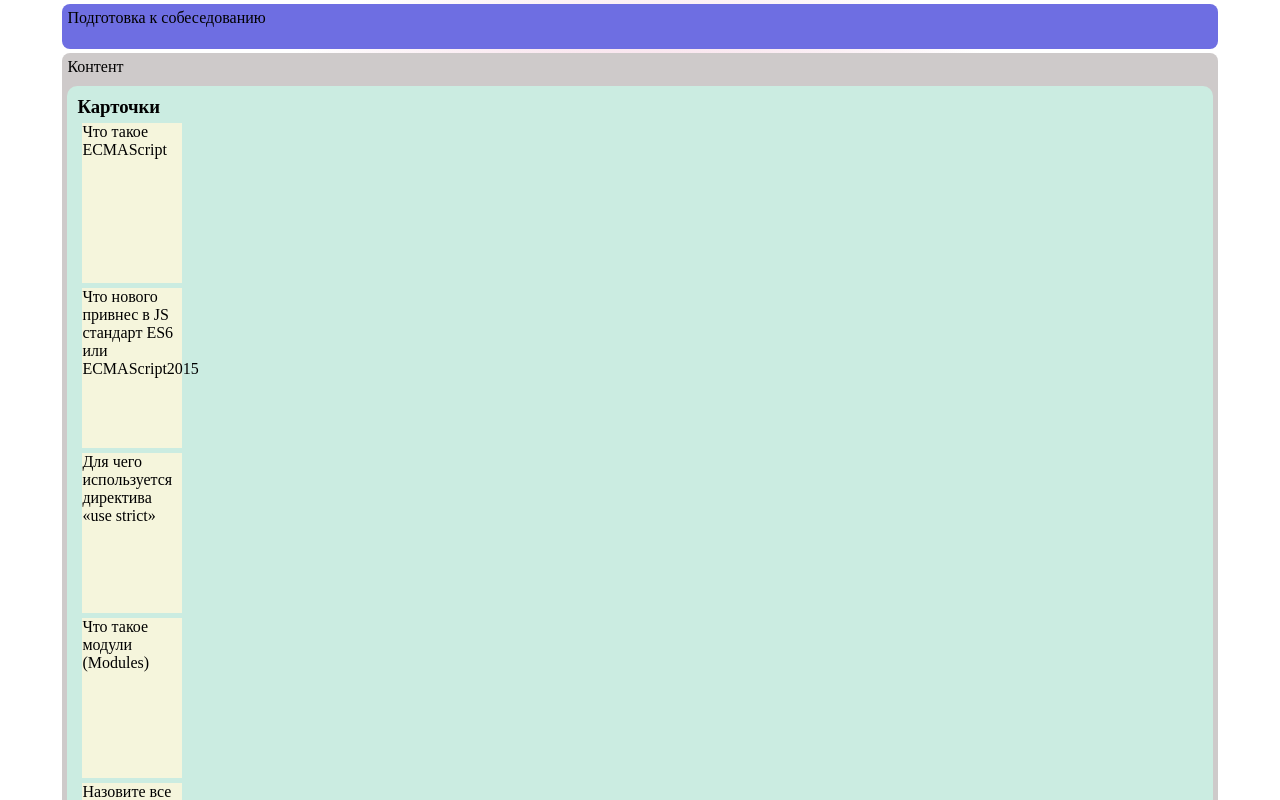
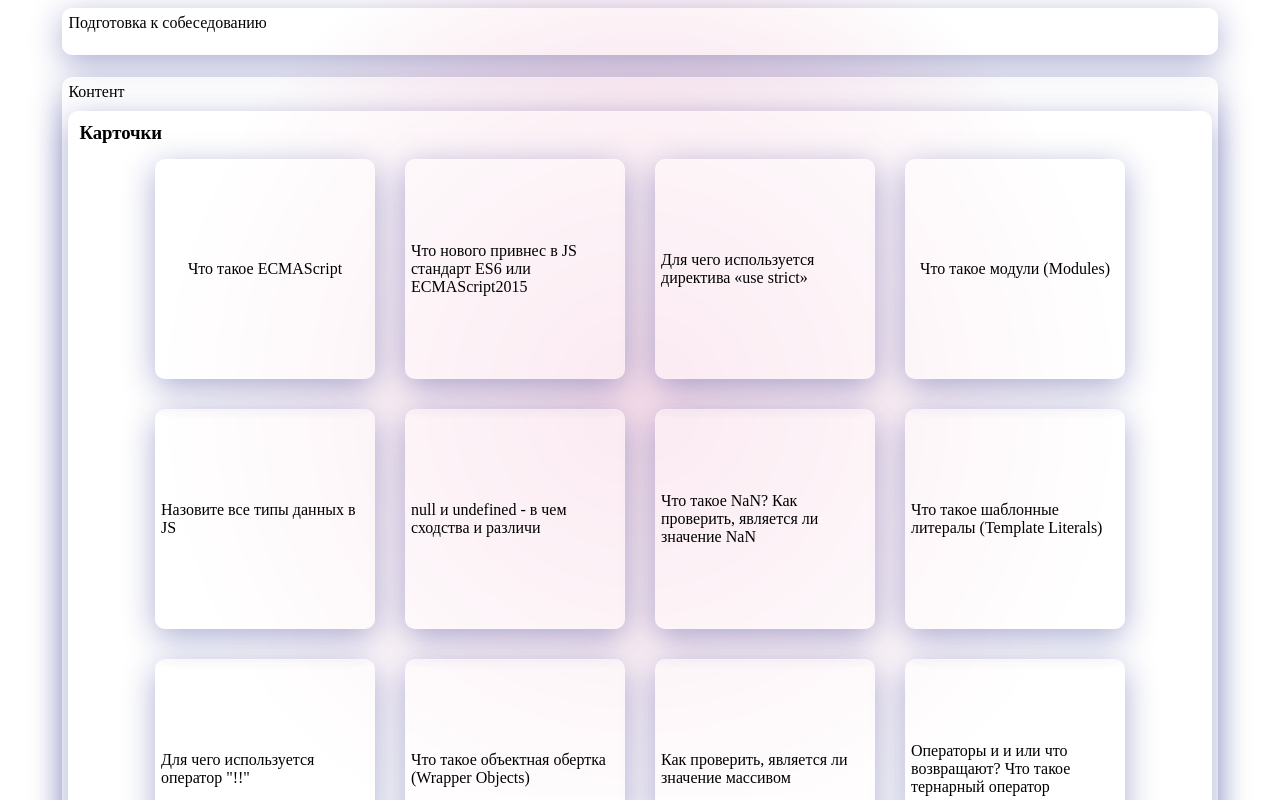
Before and after one commit to Tamerly/interview-questions, a React (Create React App) app: page / in a window 1280 px wide. Shown: the top 800 px of the page. Built offline with nearby package versions, Linux system fonts and the light colour scheme.

Commit message:
cardElement styling

```diff
--- a/src/App.css
+++ b/src/App.css
@@ -19,8 +19,8 @@
 .app-header {
     width: 95%;
     height: 5%;
-    margin-top: 4px;
-    margin-bottom: 4px;
+    margin-top: 8px;
+    margin-bottom: 24px;
 }
 
 .app-body {
@@ -33,13 +33,7 @@
 
 }
 
-.app-body-navbar {
-
-    flex-grow: 1;
-    margin-right: 5px;
-}
 
 .app-body-content {
-    flex-grow: 6;
-
+    flex-grow: 1;
 }
--- a/src/components/Content/Cards/CardElement/CardElement.module.css
+++ b/src/components/Content/Cards/CardElement/CardElement.module.css
@@ -1,9 +1,19 @@
 .card_element {
     display: flex;
     flex-direction: row;
-    margin: 5px;
-    background-color: beige;
+    margin: 15px;
+    padding: 5px;
+    align-items: center;
+    justify-content: center;
 
-    width: 100px;
-    height: 10rem;
+
+    background: rgba(255, 255, 255, 0.2);
+    box-shadow: 0 8px 32px 0 rgba(31, 38, 135, 0.37);
+    backdrop-filter: blur(0px);
+    -webkit-backdrop-filter: blur(0px);
+    border-radius: 10px;
+    border: 1px solid rgba(255, 255, 255, 0.18);
+
+    width: 13em;
+    height: 13rem;
 }
--- a/src/components/Content/Cards/Cards.module.css
+++ b/src/components/Content/Cards/Cards.module.css
@@ -5,5 +5,17 @@
     margin-top: 10px;
     padding: 10px;
     border-radius: 10px;
-    background-color: rgb(203, 236, 225);
+    background: rgba(255, 255, 255, 0.2);
+    box-shadow: 0 8px 32px 0 rgba(31, 38, 135, 0.37);
+    backdrop-filter: blur(0px);
+    -webkit-backdrop-filter: blur(0px);
+    border-radius: 10px;
+    border: 1px solid rgba(255, 255, 255, 0.18);
 }
+
+.card_elements {
+    display: flex;
+    flex-direction: row;
+    flex-wrap: wrap;
+    justify-content: center;
+}
--- a/src/components/Content/Content.module.css
+++ b/src/components/Content/Content.module.css
@@ -1,6 +1,12 @@
 .content {
-    height: 95vh;
-    background-color: rgb(206, 202, 202);
+    height: auto;
     padding: 5px;
     border-radius: 8px;
+
+    background: rgba(255, 255, 255, 0.3);
+    box-shadow: 0 8px 32px 0 rgba(31, 38, 135, 0.37);
+    backdrop-filter: blur(4px);
+    -webkit-backdrop-filter: blur(4px);
+    border-radius: 10px;
+    border: 1px solid rgba(255, 255, 255, 0.18);
 }
--- a/src/components/Header/Header.module.css
+++ b/src/components/Header/Header.module.css
@@ -3,5 +3,10 @@
     border-radius: 8px;
     padding-top: 5px;
     padding-left: 5px;
-    background-color: rgb(110, 110, 226);
+    background: rgba(255, 255, 255, 0.3);
+    box-shadow: 0 8px 32px 0 rgba(31, 38, 135, 0.37);
+    backdrop-filter: blur(4px);
+    -webkit-backdrop-filter: blur(4px);
+    border-radius: 10px;
+    border: 1px solid rgba(255, 255, 255, 0.18);
 }
--- a/src/redux/state.js
+++ b/src/redux/state.js
@@ -6,53 +6,53 @@ let store = {
                 { 'id': 2, 'question': 'Что нового привнес в JS стандарт ES6 или ECMAScript2015', 'image': '' },
                 { 'id': 3, 'question': 'Для чего используется директива «use strict»', 'image': '' },
                 { 'id': 4, 'question': 'Что такое модули (Modules)', 'image': '' },
-                { 'id': 5, 'question': 'Назовите все типы данных в J', 'image': '' },
+                { 'id': 5, 'question': 'Назовите все типы данных в JS', 'image': '' },
                 { 'id': 6, 'question': 'null и undefined - в чем сходства и различи', 'image': '' },
                 { 'id': 7, 'question': 'Что такое NaN? Как проверить, является ли значение NaN', 'image': '' },
                 { 'id': 8, 'question': 'Что такое шаблонные литералы (Template Literals)', 'image': '' },
                 { 'id': 9, 'question': 'Для чего используется оператор "!!"', 'image': '' },
-                { 'id': 10, 'question': ' Что такое объектная обертка (Wrapper Objects)', 'image': '' },
-                { 'id': 11, 'question': ' Как проверить, является ли значение массивом', 'image': '' },
-                { 'id': 12, 'question': ' Операторы и и или что возвращают? Что такое тернарный оператор', 'image': '' },
-                { 'id': 13, 'question': ' Операторы == и ==', 'image': '' },
-                { 'id': 14, 'question': ' В чем разница между явным и неявным преобразованием или приведением к типу (Implicit and Explicit Coercion)', 'image': '' },
-                { 'id': 15, 'question': ' Почему результатом сравнения двух похожих объектов является false', 'image': '' },
-                { 'id': 16, 'question': ' Почему typeof null возвращает object? Как проверить, является ли значение null', 'image': '' },
-                { 'id': 17, 'question': ' Как записать несколько выражений в одну строку', 'image': '' },
-                { 'id': 18, 'question': ' Что такое DOM', 'image': '' },
-                { 'id': 19, 'question': ' Распространение события (event propagation', 'image': '' },
-                { 'id': 20, 'question': ' event.preventDefault и event.stopPropagatio', 'image': '' },
-                { 'id': 21, 'question': ' event.target и event.currentTarge', 'image': '' },
-                { 'id': 22, 'question': ' Что такое область видимости (Scope)', 'image': '' },
-                { 'id': 23, 'question': ' Что такое поднятие (Hoisting)', 'image': '' },
-                { 'id': 24, 'question': ' Что такое замыкание (Closures)', 'image': '' },
-                { 'id': 25, 'question': ' В чем разница между ключевыми словами «var», «let» и «const»', 'image': '' },
-                { 'id': 26, 'question': ' В чем разница между обычной функцией и функциональным выражением', 'image': '' },
-                { 'id': 27, 'question': ' Почему функции в JS называют объектами первого класса (First-class Objects)', 'image': '' },
-                { 'id': 28, 'question': ' Что такое стрелочные функции (Arrow Functions)', 'image': '' },
-                { 'id': 29, 'question': ' Что такое функции высшего порядка (Higher Order Functions)', 'image': '' },
-                { 'id': 30, 'question': ' Что такое функция обратного вызова (Callback Function)', 'image': '' },
-                { 'id': 31, 'question': ' Что такое IIFE', 'image': '' },
-                { 'id': 32, 'question': ' Что такое объект arguments', 'image': '' },
-                { 'id': 33, 'question': ' Как в JS вызвать функцию? (все способы', 'image': '' },
-                { 'id': 34, 'question': ' Что такое запоминание или мемоизация (Memoization)', 'image': '' },
-                { 'id': 35, 'question': ' Как в JS создать объект? (все способы', 'image': '' },
-                { 'id': 36, 'question': ' Как определить наличие свойства в объекте? (все способы', 'image': '' },
-                { 'id': 37, 'question': ' Что такое деструктуризация объекта (Object Destructuring)', 'image': '' },
-                { 'id': 38, 'question': ' В чем разница между spread-оператором и rest-оператором', 'image': '' },
-                { 'id': 39, 'question': ' Как склонировать объект? (все способы', 'image': '' },
-                { 'id': 40, 'question': ' Что такое объект Set', 'image': '' },
-                { 'id': 41, 'question': ' Что такое прототип объекта', 'image': '' },
-                { 'id': 42, 'question': ' Как создать объект, не имеющий прототипа', 'image': '' },
-                { 'id': 43, 'question': ' Какое значение имеет this', 'image': '' },
-                { 'id': 44, 'question': ' call, apply, bin', 'image': '' },
-                { 'id': 45, 'question': ' Что такое классы (Classes)', 'image': '' },
-                { 'id': 46, 'question': ' Для чего используется ключевое слово «new»', 'image': '' },
-                { 'id': 47, 'question': ' Что такое AJAX', 'image': '' },
-                { 'id': 48, 'question': ' Что такое цикл событий event loop, и как он работает', 'image': '' },
-                { 'id': 49, 'question': ' Что такое промис', 'image': '' },
-                { 'id': 50, 'question': ' Что такое async/await? Как отловить ошибки', 'image': '' },
-                { 'id': 51, 'question': ' С помощью каких методов можно осуществить сразу несколько одновременных запросов на сервер? В чем их отличи', 'image': '' }]
+                { 'id': 10, 'question': 'Что такое объектная обертка (Wrapper Objects)', 'image': '' },
+                { 'id': 11, 'question': 'Как проверить, является ли значение массивом', 'image': '' },
+                { 'id': 12, 'question': 'Операторы и и или что возвращают? Что такое тернарный оператор', 'image': '' },
+                { 'id': 13, 'question': 'Операторы == и ===', 'image': '' },
+                { 'id': 14, 'question': 'В чем разница между явным и неявным преобразованием или приведением к типу (Implicit and Explicit Coercion)', 'image': '' },
+                { 'id': 15, 'question': 'Почему результатом сравнения двух похожих объектов является false', 'image': '' },
+                { 'id': 16, 'question': 'Почему typeof null возвращает object? Как проверить, является ли значение null', 'image': '' },
+                { 'id': 17, 'question': 'Как записать несколько выражений в одну строку', 'image': '' },
+                { 'id': 18, 'question': 'Что такое DOM', 'image': '' },
+                { 'id': 19, 'question': 'Распространение события (event propagation', 'image': '' },
+                { 'id': 20, 'question': 'event.preventDefault и event.stopPropagatio', 'image': '' },
+                { 'id': 21, 'question': 'event.target и event.currentTarge', 'image': '' },
+                { 'id': 22, 'question': 'Что такое область видимости (Scope)', 'image': '' },
+                { 'id': 23, 'question': 'Что такое поднятие (Hoisting)', 'image': '' },
+                { 'id': 24, 'question': 'Что такое замыкание (Closures)', 'image': '' },
+                { 'id': 25, 'question': 'В чем разница между ключевыми словами «var», «let» и «const»', 'image': '' },
+                { 'id': 26, 'question': 'В чем разница между обычной функцией и функциональным выражением', 'image': '' },
+                { 'id': 27, 'question': 'Почему функции в JS называют объектами первого класса (First-class Objects)', 'image': '' },
+                { 'id': 28, 'question': 'Что такое стрелочные функции (Arrow Functions)', 'image': '' },
+                { 'id': 29, 'question': 'Что такое функции высшего порядка (Higher Order Functions)', 'image': '' },
+                { 'id': 30, 'question': 'Что такое функция обратного вызова (Callback Function)', 'image': '' },
+                { 'id': 31, 'question': 'Что такое IIFE', 'image': '' },
+                { 'id': 32, 'question': 'Что такое объект arguments', 'image': '' },
+                { 'id': 33, 'question': 'Как в JS вызвать функцию? (все способы', 'image': '' },
+                { 'id': 34, 'question': 'Что такое запоминание или мемоизация (Memoization)', 'image': '' },
+                { 'id': 35, 'question': 'Как в JS создать объект? (все способы', 'image': '' },
+                { 'id': 36, 'question': 'Как определить наличие свойства в объекте? (все способы', 'image': '' },
+                { 'id': 37, 'question': 'Что такое деструктуризация объекта (Object Destructuring)', 'image': '' },
+                { 'id': 38, 'question': 'В чем разница между spread-оператором и rest-оператором', 'image': '' },
+                { 'id': 39, 'question': 'Как склонировать объект? (все способы', 'image': '' },
+                { 'id': 40, 'question': 'Что такое объект Set', 'image': '' },
+                { 'id': 41, 'question': 'Что такое прототип объекта', 'image': '' },
+                { 'id': 42, 'question': 'Как создать объект, не имеющий прототипа', 'image': '' },
+                { 'id': 43, 'question': 'Какое значение имеет this', 'image': '' },
+                { 'id': 44, 'question': 'call, apply, bin', 'image': '' },
+                { 'id': 45, 'question': 'Что такое классы (Classes)', 'image': '' },
+                { 'id': 46, 'question': 'Для чего используется ключевое слово «new»', 'image': '' },
+                { 'id': 47, 'question': 'Что такое AJAX', 'image': '' },
+                { 'id': 48, 'question': 'Что такое цикл событий event loop, и как он работает', 'image': '' },
+                { 'id': 49, 'question': 'Что такое промис', 'image': '' },
+                { 'id': 50, 'question': 'Что такое async/await? Как отловить ошибки', 'image': '' },
+                { 'id': 51, 'question': 'С помощью каких методов можно осуществить сразу несколько одновременных запросов на сервер? В чем их отличи', 'image': '' }]
         }
     }
 }
```
Also changed, not shown: 1 other file (tests, documents, lock files or other folders).
